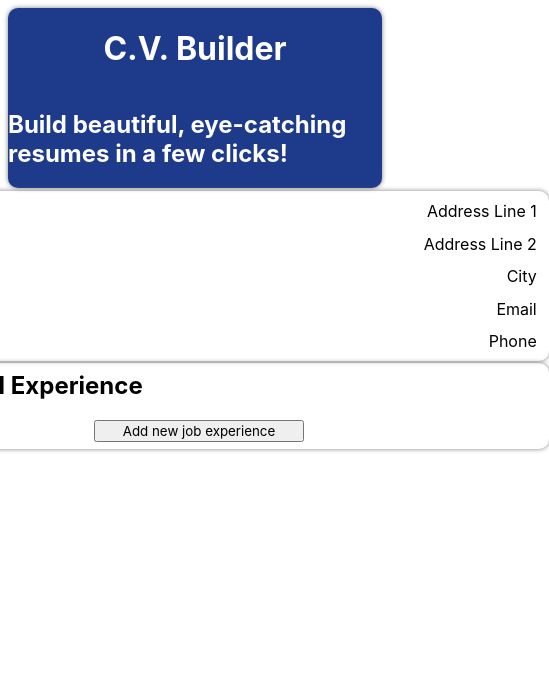
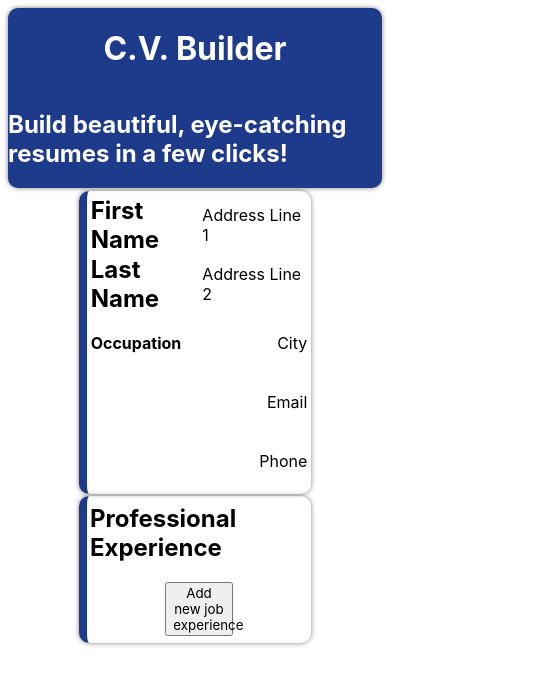
Before and after one commit to renatodinizc/cv-builder, a React (Create React App) app: page / in a window 390 px wide. Shown: the top 684 px of the page, 549 px wide, since content can reach past the window. Built offline with nearby package versions, Linux system fonts and the light colour scheme.

Commit message:
responsive size refactoring

```diff
--- a/package.json
+++ b/package.json
@@ -2,6 +2,7 @@
   "name": "cv-builder",
   "version": "0.1.0",
   "private": true,
+  "homepage": "https://renatodiniz.github.io/cv-builder",
   "dependencies": {
     "@testing-library/jest-dom": "^5.16.4",
     "@testing-library/react": "^13.2.0",
@@ -14,6 +15,8 @@
   },
   "scripts": {
     "start": "react-scripts start",
+    "predeploy": "npm run build",
+    "deploy": "gh-pages -d build",
     "build": "react-scripts build",
     "test": "react-scripts test",
     "eject": "react-scripts eject"
@@ -35,5 +38,8 @@
       "last 1 firefox version",
       "last 1 safari version"
     ]
+  },
+  "devDependencies": {
+    "gh-pages": "^4.0.0"
   }
 }
--- a/src/app.css
+++ b/src/app.css
@@ -24,7 +24,7 @@
     display: grid;
     grid-template-columns: 1fr 1fr;
     grid-template-rows: repeat(5, 1fr);
-    width: 700px;
+    width: 60%;
     padding: 1% 0%;
     align-items: center;
     margin-top: 1%;
--- a/src/components/professional-exp.css
+++ b/src/components/professional-exp.css
@@ -1,6 +1,6 @@
 .ProfessionalExperience {
     display: flex;
-    width: 700px;
+    width: 60%;
     flex-direction: column;
     align-items: center;
     margin-top:0.5%;
```
Also changed, not shown: 1 other file (tests, documents, lock files or other folders).
